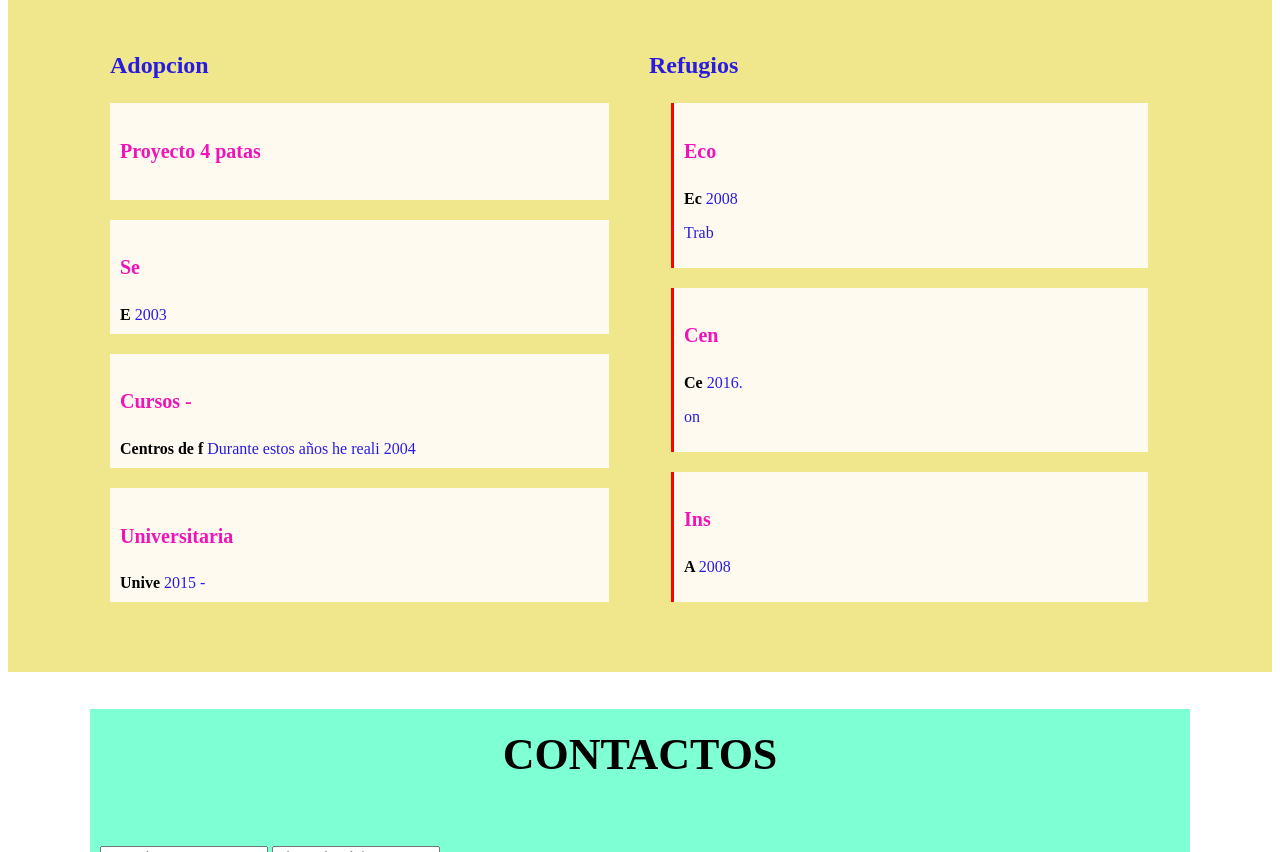
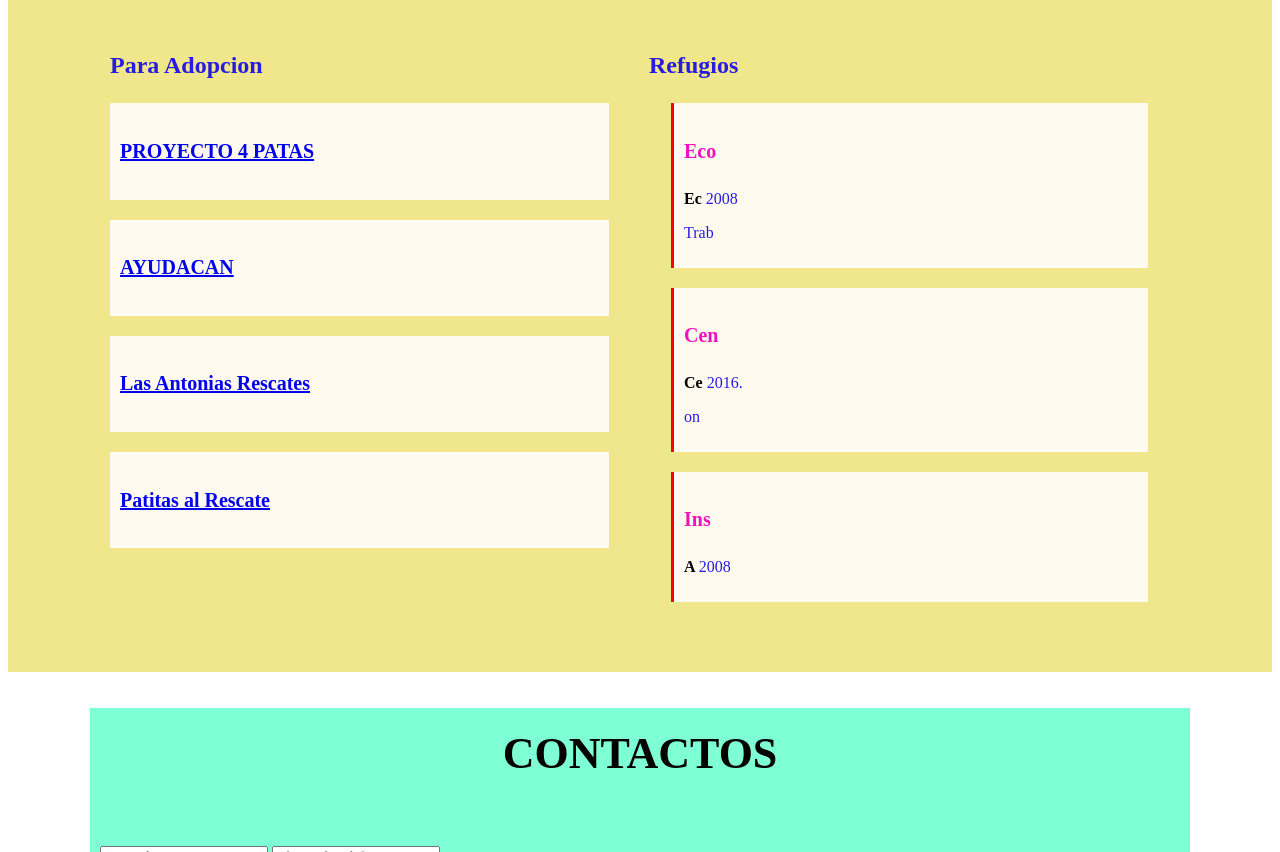
Before and after one commit to MartuGabriel/MARTIN-CBAY, a plain HTML site: page index.html in a window 1280 px wide. Shown: the part 1662-2514 px from the top of the page. Drawn offline with Linux system fonts and the light colour scheme.

Commit message:
algunos links

```diff
--- a/index.html
+++ b/index.html
@@ -118,32 +118,33 @@
         <section id="SITIOS" class="SITIOS" >
             <div class="contenido-seccion">
                 <h2>Refugios de animales y centros de adopcion en la provincia de Buenos Aires</h2>
+
                 <div class="fila">
+
                     <div class="col izquierda">
-                        <h3>Adopcion</h3>
+                        <h3>Para Adopcion</h3>
                         <div class="item izq">
-                        <h4>Proyecto 4 patas
-                            <link a href="https://www.proyecto4patas.org/adopta/">
-                        </h4>
-                     <span class="establecimiento"> </span>
-                            <span class="Fecha"> </span>
-                                </div>
+                        <h4><a href="https://www.proyecto4patas.org/adopta/">PROYECTO 4 PATAS</a></h4>
+                        <span class="establecimiento"></span>
+                        <span class="Fecha"> </span>
+                    </div>
+
+
                         <div class="item izq">
-                            <h4>Se</h4>
-                            <span class="establecimiento"> E</span>
-                            <span class="Fecha"> 2003 </span>
+                               <h4><a href="https://www.instagram.com/ayudacan/">AYUDACAN</a></h4>
+                               <span class="establecimiento"></span>
+                               <span class="Fecha"></span>
                                 </div>
                                 <div class="item izq">
-                                    <h4>Cursos -  </h4>
-                                    <span class="establecimiento">Centros de f</span></i>
-                                        Durante estos años he reali
+                                    <h4><a href="https://docs.google.com/forms/d/e/1FAIpQLSe0lWmk0q2CnV0FV1OlOXdeYF5oBdzJCMRU7oeQPFnDYSL2lQ/viewform">Las Antonias Rescates</a></h4>
+                                    <span class="establecimiento"></span></i>
                                     </span>
-                                    <span class="Fecha"> 2004</span>
+                                    <span class="Fecha"></span>
                                        </div>
                         <div class="item izq">
-                            <h4>Universitaria</h4>
-                            <span class="establecimiento"> Unive</span>
-                            <span class="Fecha"> 2015 -</span>
+                            <h4><a href="https://linktr.ee/patitasalrescate">Patitas al Rescate</a></h4>
+                            <span class="establecimiento"></span>
+                            <span class="Fecha"></span>
                                </div>
                     </div>
                         <div class="col derecha">
```
